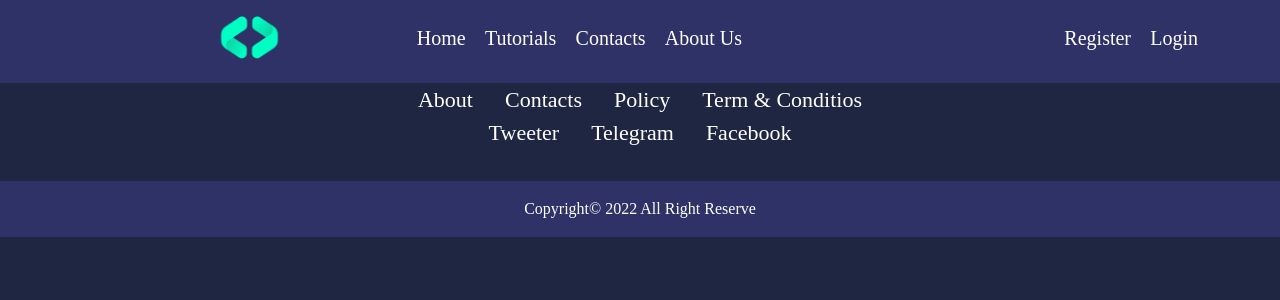
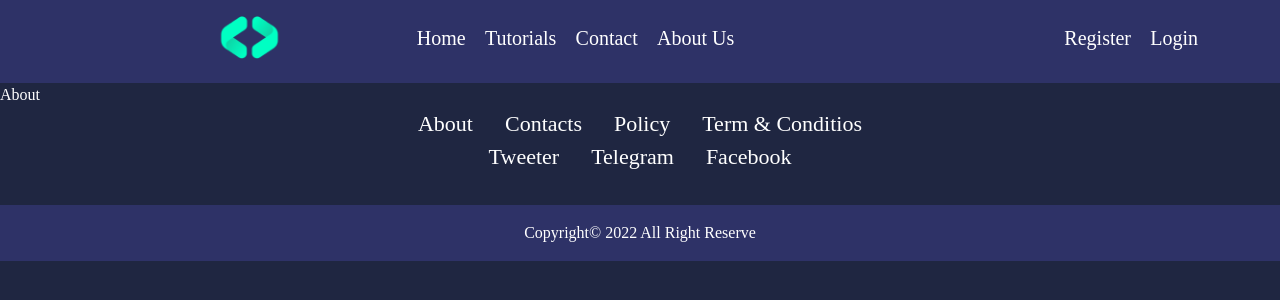
Before and after one commit to VannyMiniTouch/ReactDeploy, a React (Create React App) app: page /ReactDeploy/about in a window 1280 px wide. Shown: the top 300 px of the page. Built offline with nearby package versions, Linux system fonts and the light colour scheme.

Commit message:
update link menu

```diff
--- a/src/Inc/Header.jsx
+++ b/src/Inc/Header.jsx
@@ -32,23 +32,14 @@ class Header extends React.Component {
               </div>
               <div className="menus">
                 <ul>
-                  <li>
-                    <NavLink to="/">Home</NavLink>
-                  </li>
+                  <li><NavLink to="/">Home</NavLink></li>
                   {/* <li className="active">Home</li> */}
-
-                  {/* <li>Tutorials</li> */}
-                  <li>
-                    <NavLink to="/tutorial">Tutorials</NavLink>
-                  </li>
-
-                  {/* <li>Courses</li> */}
-                  <li>Contacts</li>
-                  <li>About Us</li>
+                  <li><NavLink to="/tutorial">Tutorials</NavLink></li>
+                  <li><NavLink to="/contact">Contact</NavLink></li>
+                  <li><NavLink to="/about">About Us</NavLink></li>
                 </ul>
                 <ul>
                   <li>Register</li>
-                  {/* <li>Login</li> */}
                   <li><Link to="/login">Login</Link> </li>
                 </ul>
               </div>
@@ -71,13 +62,10 @@ class Header extends React.Component {
                   </p>
                 </div>
                 <ul>
-                  <NavLink to="/">
-                    Home
-                  </NavLink>
-                  <li>Tutorials</li>
-                  {/* <li>Courses</li> */}
-                  <li>Contacts</li>
-                  <li>About Us</li>
+                  <li><NavLink to="/"> Home</NavLink></li>
+                  <li><NavLink to="/tutorial">Tutorials</NavLink></li>
+                  <li><NavLink to="/contact">Contact</NavLink></li>
+                  <li><NavLink to="/about">About Us</NavLink></li>
                 </ul>
               </div>
             </div>
--- /dev/null
+++ b/src/Pages/Client/About.jsx
@@ -0,0 +1,9 @@
+import React from 'react'
+
+const About = () => {
+  return (
+    <div>About</div>
+  )
+}
+
+export default About
--- /dev/null
+++ b/src/Pages/Client/Contact.jsx
@@ -0,0 +1,9 @@
+import React from 'react'
+
+const Contact = () => {
+  return (
+    <div>Contact</div>
+  )
+}
+
+export default Contact
--- a/src/Routes/ClientRoute.js
+++ b/src/Routes/ClientRoute.js
@@ -4,6 +4,8 @@ import Header from "../Inc/Header";
 import { Route, Routes } from "react-router-dom";
 import Index from "../Pages/Index";
 import Tutorial from "../Pages/Client/Tutorial";
+import Contact from "../Pages/Client/Contact";
+import About from "../Pages/Client/About";
 
 const ClientRoute = () => {
   return (
@@ -12,6 +14,8 @@ const ClientRoute = () => {
       <Routes>
         <Route path="/" element={<Index />} />
         <Route path="/tutorial" element={<Tutorial />} />
+        <Route path="/contact" element={<Contact />} />
+        <Route path="/about" element={<About />} />
       </Routes>
       <Footer />
     </Fragment>
--- a/src/contents/css/admin_style.css
+++ b/src/contents/css/admin_style.css
@@ -24,4 +24,5 @@
   margin: 1rem auto;
   border-color: white;
   border-radius: 5px;
+  float: r;
 }
--- a/src/contents/css/style.css
+++ b/src/contents/css/style.css
@@ -157,8 +157,13 @@ ul li {
     z-index: 1;
     top: 0;
     right: 0;
-    background-color: var(--color-bg1);
+    /* background-color: var(--color-bg1); */
+    background-color: rgb(46 50 103 / 95%);
     display: none;
+  }
+  .mobile_menu ul li a{
+    text-decoration: none;
+    color: white;
   }
 
   .mobile_sub_menu.active {
@@ -174,8 +179,10 @@ ul li {
     justify-content: flex-end;
     align-items: center;
     position: absolute;
-    top: 3%;
-    left: 50%;
+    /* top: 3%;
+    left: 50%; */
+    top: 3.5%;
+    left: 65%;
     transform: translate(-50%, -50%);
     width: 50%;
   }
```
